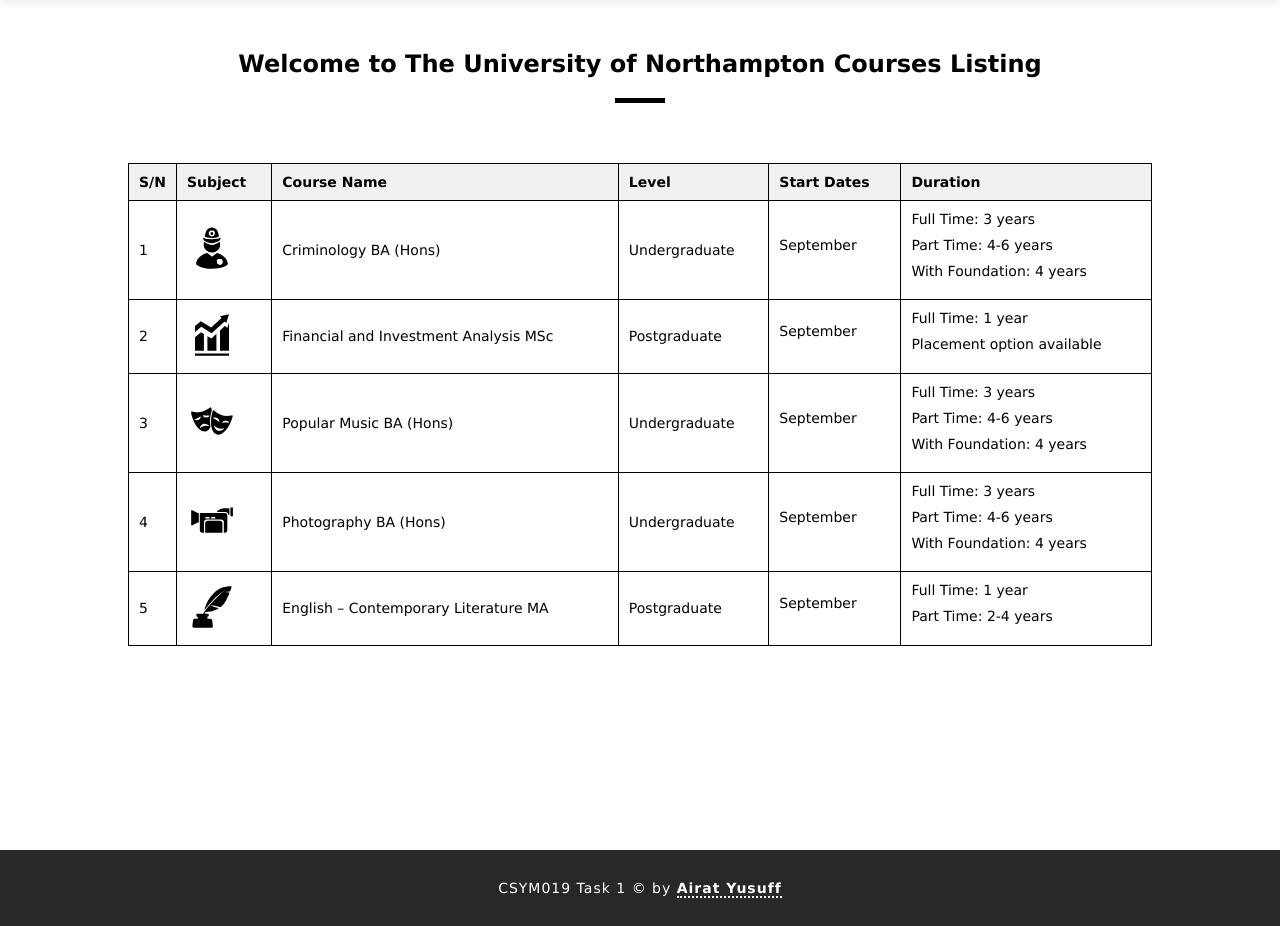
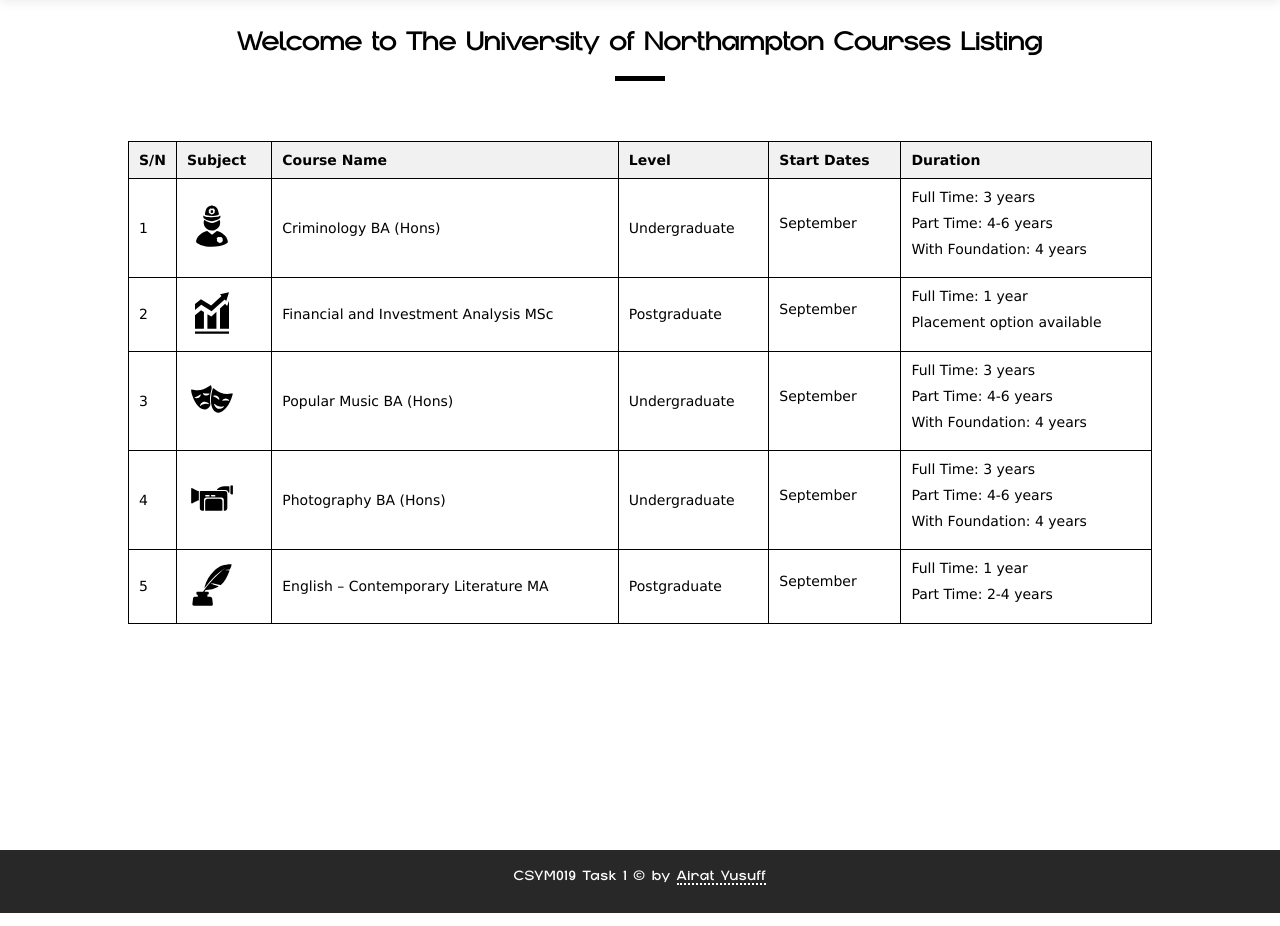
Before and after one commit to khairahscorner/CSYM019_2023, a PHP site: page /course.html in a window 1280 px wide. Shown: the part 73-999 px from the top of the page. Run offline with PHP 8.4, Linux system fonts and the light colour scheme.

Commit message:
style: add css

```diff
--- a/Task1/course.css
+++ b/Task1/course.css
@@ -1,5 +1,11 @@
+/* import custom fonts */
+@font-face {
+    font-family: "Gropled";
+    src: local("Gropled"),
+        url("Gropled-Bold.otf") format("truetype");
+}
+
 /* reset hrml defaults */
-
 * {
     box-sizing: border-box;
     padding: 0;
@@ -61,8 +67,9 @@
 }
 
 .heading {
-    font-size: 24px;
+    font-size: 28px;
     text-align: center;
+    font-family: "Gropled", sans-serif;
 }
 
 #divider {
@@ -123,6 +130,7 @@
     width: 100%;
     text-align: center;
     letter-spacing: 1px;
+    font-family: "Gropled", sans-serif;
 }
 
 .credit a {
@@ -130,6 +138,7 @@
     color: #ffffff;
     border-bottom: 2px dotted #ffffff;
     transition: color 0.5s ease, border-bottom 0.5s ease;
+    font-family: "Gropled", sans-serif;
 }
 
 .credit a:hover {
```
Also changed, not shown: Task1/Gropled-Bold.otf (added).
